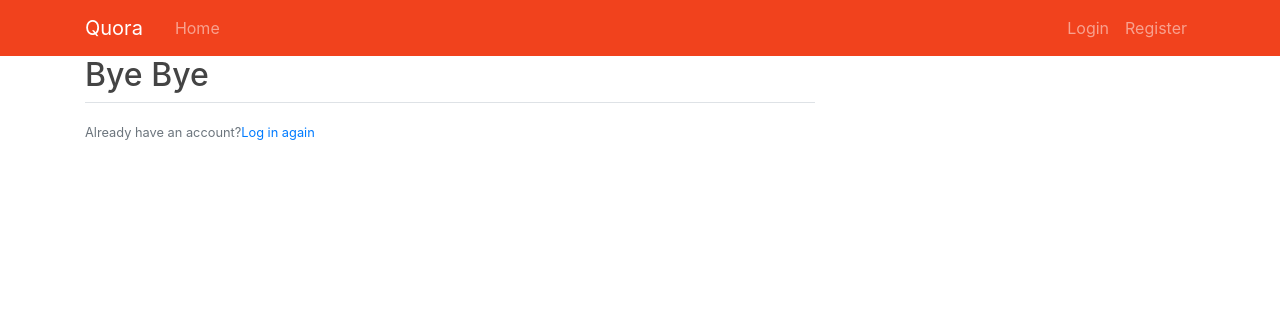
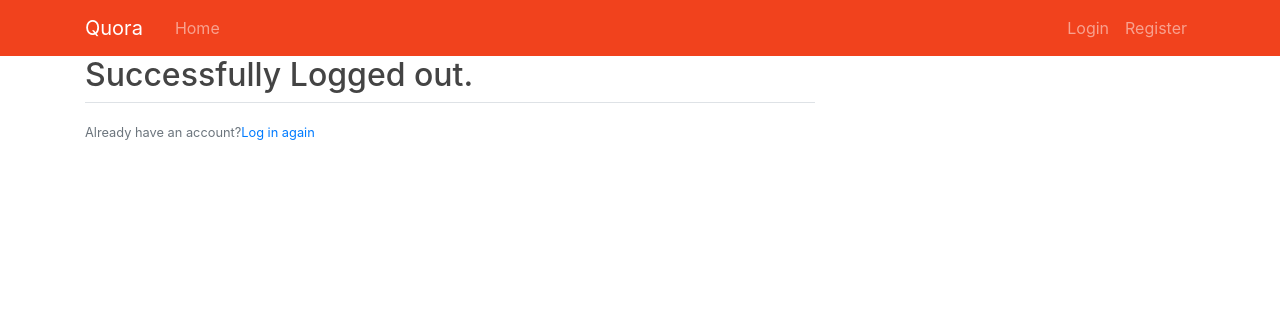
Before and after one commit to Nandakishore19/Quora-Django, a Django app: template users/templates/users/logout.html in a window 1280 px wide. Shown: the top 316 px of the page. Run offline with Django 3.2, Linux system fonts and the light colour scheme; the template is opened without the code that fills it, so the values that code supplies are empty.

Commit message:
Minor changes in authentication Templates

```diff
--- a/model_sample.py
+++ b/model_sample.py
@@ -35,14 +35,12 @@
     choice = [("up", "upvote"), ("down", "downvote")]
     user = models.ForeignKey(User, on_delete=models.CASCADE)
     type = models.CharField(choices=choice)
-    value = models.IntegerField(choices=[(1, "upvote"), (2, "downvote")])
 
 
 class AnswerVote(models.Model):
     choice = [("up", "upvote"), ("down", "downvote")]
     user = models.ForeignKey(User, on_delete=models.CASCADE)
     type = models.CharField(choices=choice)
-    value = models.IntegerField(choices=[(1, "upvote"), (2, "downvote")])
 
 
 class Profile(models.Model):
--- a/users/templates/users/logout.html
+++ b/users/templates/users/logout.html
@@ -1,6 +1,6 @@
 {% extends 'quorabase/base.html'%}
  {%block content%}
-<h2>Bye Bye</h2>
+<h2>Successfully Logged out.</h2>
   <div class="border-top pt-3">
     <small class="text-muted">
       Already have an account?<a href="{%url 'login'%}">Log in again</a>
```
Also changed, not shown: media/default.jpg (added), media/profile_pics/Python.jpg (added), media/profile_pics/Python.png (added), media/profile_pics/Python_3FKJFut.jpg (added), media/profile_pics/django-logo-negative.jpg (added).
